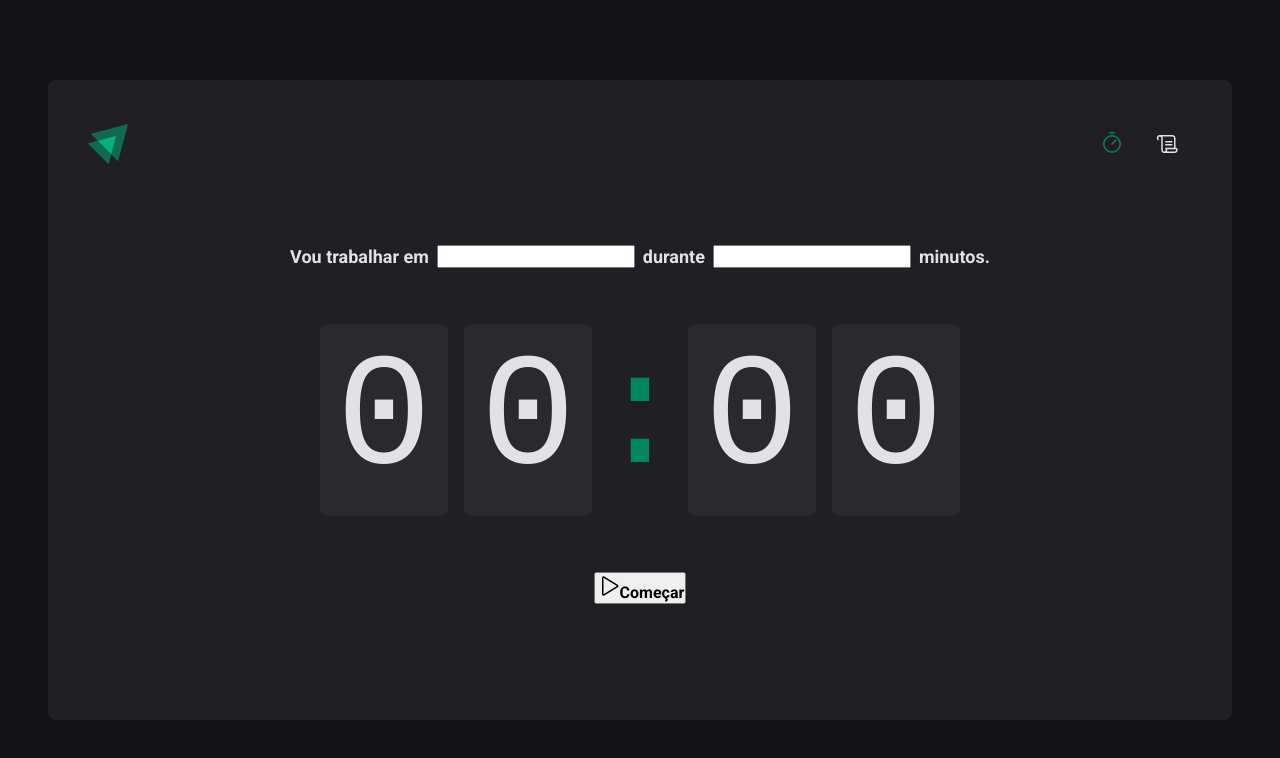
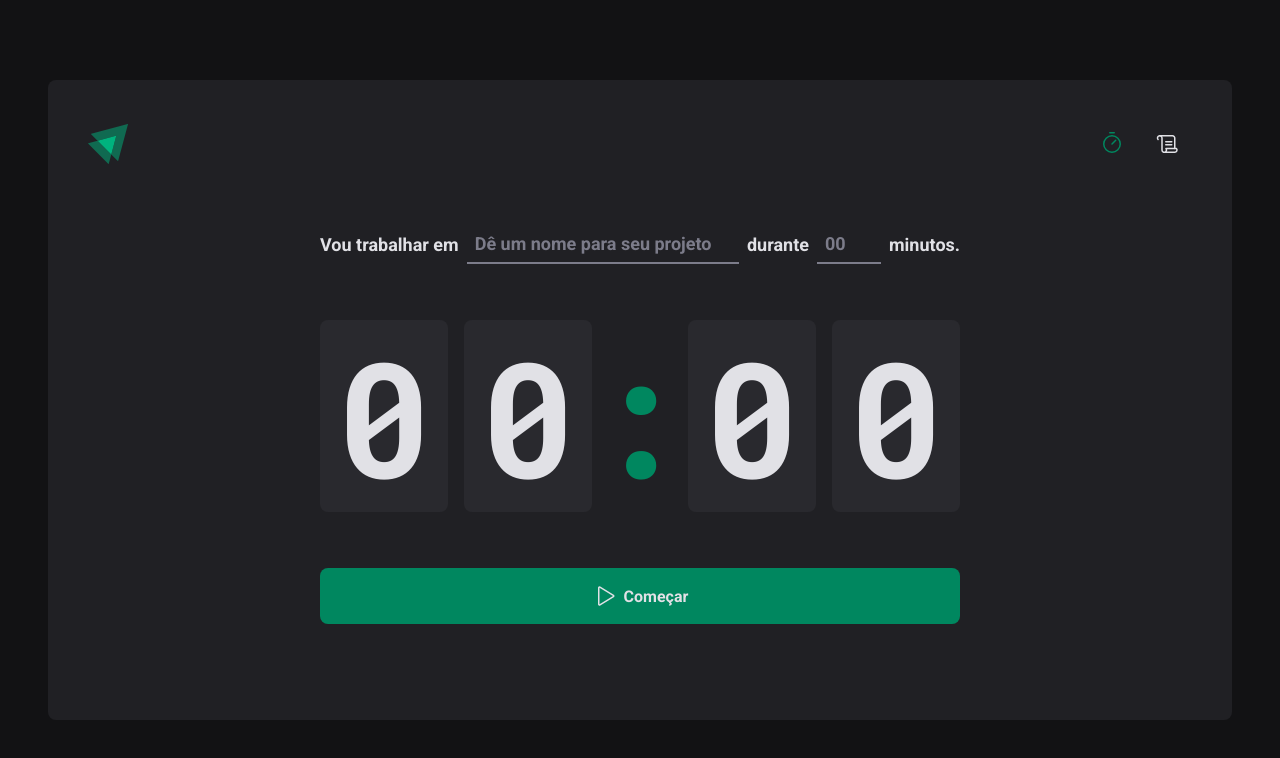
Before and after one commit to GKoefender/pomodoro, a React (Vite) app: page / in a window 1280 px wide. Shown: the top 758 px of the page. Built offline with nearby package versions, Linux system fonts and the light colour scheme.

Commit message:
Atualizacao botoes home

```diff
--- a/src/pages/Home/index.tsx
+++ b/src/pages/Home/index.tsx
@@ -1,6 +1,6 @@
 import { Play } from 'phosphor-react'
 
-import { HomeContainer, FormContainer, CountDownContainer, Separator } from './styles'
+import { HomeContainer, FormContainer, CountDownContainer, Separator, StartCountdownButton, MinutesAmountInput, TaskInput } from './styles'
 
 const Home = (): JSX.Element => {
   return (
@@ -8,10 +8,16 @@ const Home = (): JSX.Element => {
       <form>
         <FormContainer>
           <label htmlFor="task">Vou trabalhar em</label>
-          <input type="text" id="task" />
+          <TaskInput type="text" id="task" placeholder="Dê um nome para seu projeto" list="task-suggestions" />
+
+          <datalist id="task-suggestions">
+            <option value="Projeto 1" />
+            <option value="Projeto 2" />
+            <option value="Projeto 3" />
+          </datalist>
 
           <label htmlFor="minutesAmount">durante</label>
-          <input type="number" id="minutesAmount" />
+          <MinutesAmountInput type="number" id="minutesAmount" placeholder="00" step={5} min={0} max={60} />
 
           <span>minutos.</span>
         </FormContainer>
@@ -26,10 +32,10 @@ const Home = (): JSX.Element => {
           <span>0</span>
         </CountDownContainer>
 
-        <button type="submit">
+        <StartCountdownButton type="submit">
           <Play size={24} />
           Começar
-        </button>
+        </StartCountdownButton>
       </form>
     </HomeContainer>
   )
--- a/src/pages/Home/styles.ts
+++ b/src/pages/Home/styles.ts
@@ -31,8 +31,41 @@ const FormContainer = styled.div`
   flex-wrap: wrap;
 `
 
+const BaseInput = styled.input`
+  background: transparent;
+  height: 2.5rem;
+  border: 0;
+  border-bottom: 2px solid ${props => props.theme['gray-500']};
+  font-weight: bold;
+  font-size: 1.125rem;
+  padding: 0 0.5rem;
+  color: ${props => props.theme['gray-100']};
+
+  &:focus {
+    box-shadow: none;
+    border-color: ${props => props.theme['green-500']};
+  }
+
+  &::placeholder {
+    color: ${props => props.theme['gray-500']};
+  }
+`
+
+const TaskInput = styled(BaseInput)`
+  flex: 1;
+
+  // tirar flecha das sugestões
+  &::-webkit-calendar-picker-indicator {
+    display: none !important;
+  }
+`
+
+const MinutesAmountInput = styled(BaseInput)`
+  width: 4rem;
+`
+
 const CountDownContainer = styled.div`
-  font-family: 'Roboto-mono', monospace;
+  font-family: 'Roboto Mono', monospace;
   font-size: 10rem;
   line-height: 8rem;
   color: ${props => props.theme['gray-100']};
@@ -56,4 +89,32 @@ const Separator = styled.div`
   justify-content: center;
 `
 
-export { HomeContainer, FormContainer, CountDownContainer, Separator }
+const StartCountdownButton = styled.button`
+  width: 100%;
+  border: 0;
+  padding: 1rem;
+  border-radius: 8px;
+
+  display: flex;
+  align-items: center;
+  justify-content: center;
+
+  gap: 0.5rem;
+  font-weight: bold;
+
+  cursor: pointer;
+
+  background: ${props => props.theme['green-500']};
+  color: ${props => props.theme['gray-100']};
+
+  &:disabled {
+    opacity: 0.7;
+    cursor: not-allowed;
+  }
+
+  &:not(:disabled):hover {
+    background: ${props => props.theme['green-700']};
+  }
+`
+
+export { HomeContainer, FormContainer, CountDownContainer, Separator, StartCountdownButton, TaskInput, MinutesAmountInput }
```
